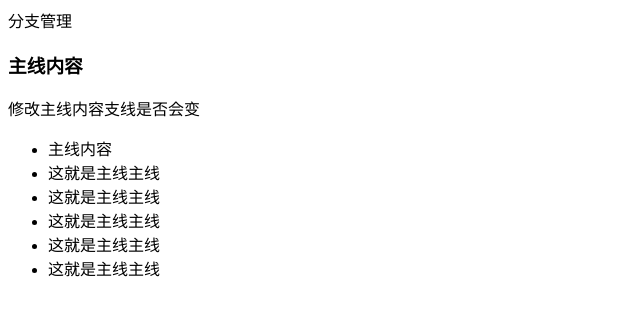
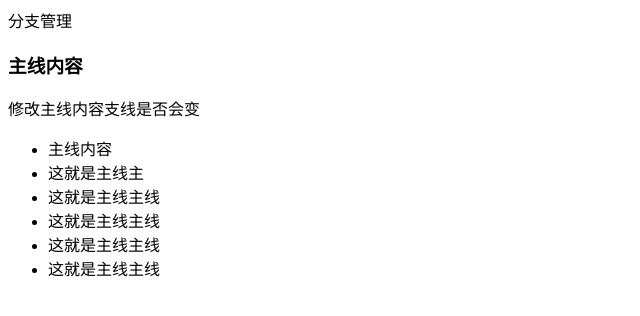
Before and after one commit to silianH/Branch-test, a plain HTML site: page index.html in a window 1280 px wide. Shown: the full height of the page, 0-640 px from the left. Drawn offline with Linux system fonts and the light colour scheme.

Commit message:
主线更新

```diff
--- a/index.html
+++ b/index.html
@@ -19,7 +19,7 @@
     </div>
     <ul>
       <li>主线内容</li>
-      <li>这就是主线主线</li>
+      <li>这就是主线主</li>
       <li>这就是主线主线</li>
       <li>这就是主线主线</li>
       <li>这就是主线主线</li>
```
